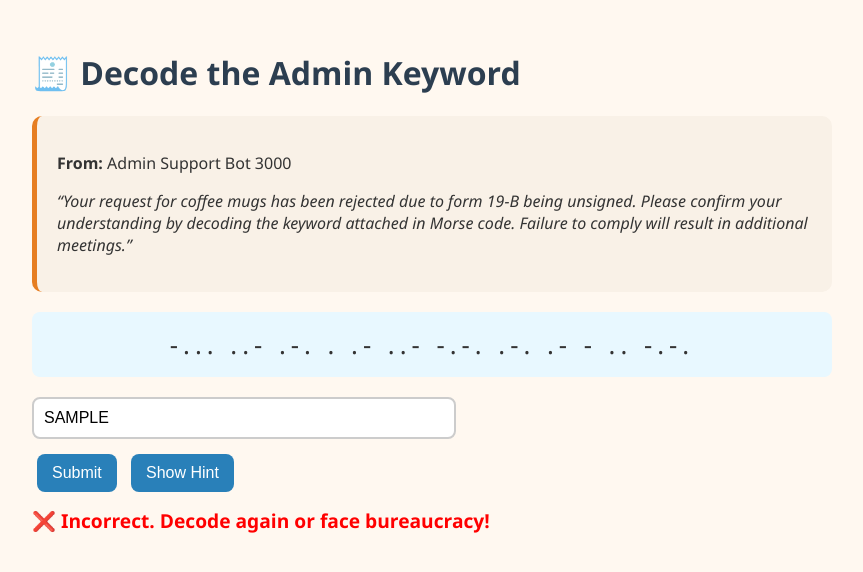
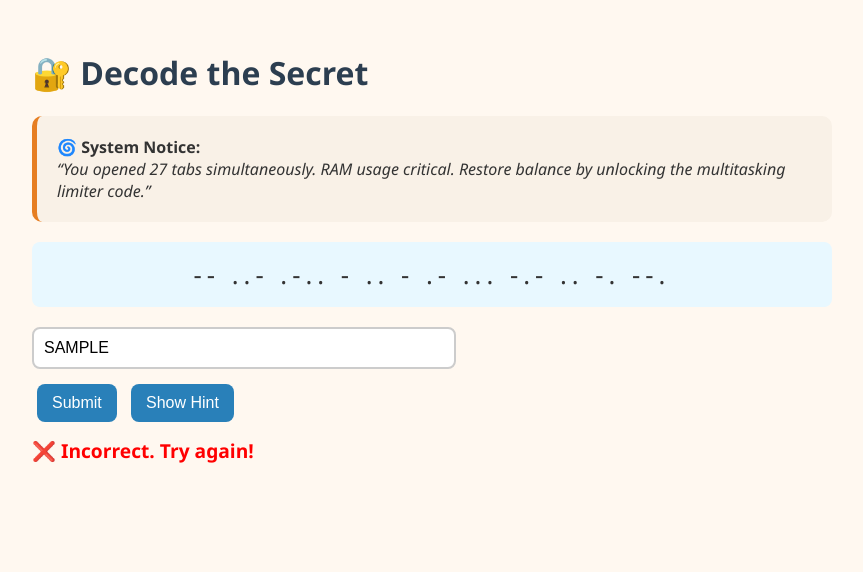
Before and after one commit to kavya-54/morse-puzzle, a plain HTML site: page index.html in a window 1280 px wide. Both pictures are taken after typing "Sample" into the empty fields and a click on the button "Submit". Shown: the whole page, without its empty margins (208-1071 px from the left). Drawn offline with Linux system fonts and the light colour scheme.

Commit message:
Update index.html

```diff
--- a/index.html
+++ b/index.html
@@ -2,7 +2,7 @@
 <html lang="en">
 <head>
   <meta charset="UTF-8">
-  <title>Escape Puzzle – Bureaucratic Loop</title>
+  <title>Escape Puzzle – Decode the Office Secret</title>
   <style>
     body {
       font-family: 'Segoe UI', sans-serif;
@@ -79,14 +79,15 @@
 </head>
 <body>
 
-  <h1>🧾 Decode the Admin Keyword</h1>
+  <h1>🔐 Decode the Secret</h1>
 
-  <div class="story">
-    <p><strong>From:</strong> Admin Support Bot 3000</p>
-    <p><em>“Your request for coffee mugs has been rejected due to form 19-B being unsigned. Please confirm your understanding by decoding the keyword attached in Morse code. Failure to comply will result in additional meetings.”</em></p>
+  <div class="story" id="dynamicStory">
+    <!-- Dynamic story will appear here -->
   </div>
 
-  <div class="morse">-... ..- .-. . .- ..- -.-. .-. .- - .. -.-.</div>
+  <div class="morse" id="morseCodeBox">
+    <!-- Morse code will appear here -->
+  </div>
 
   <input id="answer" placeholder="Type decoded word here..." />
 
@@ -95,9 +96,9 @@
     <button onclick="toggleHint()">Show Hint</button>
   </div>
 
-  <div id="result" class="result"></div>
+  <div class="result" id="resultMsg"></div>
 
-  <div id="hint" class="hint-box">
+  <div class="hint-box" id="hintBox">
     <strong>Morse Chart:</strong><br>
     A: .- &nbsp; B: -... &nbsp; C: -.-. &nbsp; D: -..<br>
     E: . &nbsp; F: ..-. &nbsp; G: --. &nbsp; H: ....<br>
@@ -109,25 +110,78 @@
   </div>
 
   <script>
+    const morseMap = {
+      A: ".-", B: "-...", C: "-.-.", D: "-..", E: ".", F: "..-.",
+      G: "--.", H: "....", I: "..", J: ".---", K: "-.-", L: ".-..",
+      M: "--", N: "-.", O: "---", P: ".--.", Q: "--.-", R: ".-.",
+      S: "...", T: "-", U: "..-", V: "...-", W: ".--", X: "-..-",
+      Y: "-.--", Z: "--.."
+    };
+
+    const wordBank = [
+      "BUREAUCRATIC", "DOCUMENTATION", "COLLABORATION", "WORKSTATION",
+      "DELIVERABLES", "PERFORMANCE", "MULTITASKING"
+    ];
+
+    const stories = {
+      BUREAUCRATIC: `🧾 <strong>From:</strong> Admin Desk<br>
+        <em>“Your ergonomic chair requisition has been declined due to Form 91B-Alpha being unsigned in triplicate.
+        Please confirm your understanding by decoding the attached keyword.”</em>`,
+
+      DOCUMENTATION: `📄 <strong>Memo:</strong> DevOps Lead<br>
+        <em>“Due to a server rollback, your team’s deployment documentation has been lost.
+        Retrieve the backup key phrase to access archived files.”</em>`,
+
+      COLLABORATION: `🗣️ <strong>Slackbot Notification:</strong><br>
+        <em>“You’ve been added to Project Octopus without prior consent.
+        Collaboration key needed to regain workspace control.”</em>`,
+
+      WORKSTATION: `💻 <strong>From:</strong> IT Security<br>
+        <em>“Suspicious login detected on your workstation. To verify identity, decode the lockphrase now.”</em>`,
+
+      DELIVERABLES: `📦 <strong>Project Coordinator:</strong><br>
+        <em>“Milestone 3 deliverables are hidden inside encrypted folders. Recover the internal label keyword to submit on time.”</em>`,
+
+      PERFORMANCE: `📊 <strong>HR Alert:</strong><br>
+        <em>“Your annual performance report shows discrepancies. Please decrypt the assessment tag to proceed with review.”</em>`,
+
+      MULTITASKING: `🌀 <strong>System Notice:</strong><br>
+        <em>“You opened 27 tabs simultaneously. RAM usage critical. Restore balance by unlocking the multitasking limiter code.”</em>`
+    };
+
+    const keyword = wordBank[Math.floor(Math.random() * wordBank.length)];
+
+    function wordToMorse(word) {
+      return word.toUpperCase().split('').map(letter => morseMap[letter] || '').join(' ');
+    }
+
+    function loadPuzzle() {
+      document.getElementById("morseCodeBox").textContent = wordToMorse(keyword);
+      document.getElementById("dynamicStory").innerHTML = stories[keyword] || "<em>Decode the hidden keyword to escape the loop.</em>";
+    }
+
     function checkAnswer() {
-      const userInput = document.getElementById('answer').value.trim().toUpperCase();
-      const resultBox = document.getElementById('result');
+      const userInput = document.getElementById("answer").value.trim().toUpperCase();
+      const resultBox = document.getElementById("resultMsg");
 
-      if (userInput === "BUREAUCRATIC") {
+      if (userInput === keyword) {
         resultBox.style.color = "green";
-        resultBox.innerText = "✅ Access Granted! Proceed to next request form.";
-        // Redirect logic or game progression here
-        // window.location.href = "puzzle2.html";
+        resultBox.textContent = "✅ Correct! Redirecting to the next challenge...";
+        setTimeout(() => {
+          window.location.href = "puzzle2.html";
+        }, 2000);
       } else {
         resultBox.style.color = "red";
-        resultBox.innerText = "❌ Incorrect. Decode again or face bureaucracy!";
+        resultBox.textContent = "❌ Incorrect. Try again!";
       }
     }
 
     function toggleHint() {
-      const hint = document.getElementById('hint');
+      const hint = document.getElementById("hintBox");
       hint.style.display = hint.style.display === 'block' ? 'none' : 'block';
     }
+
+    loadPuzzle();
   </script>
 
 </body>
```
